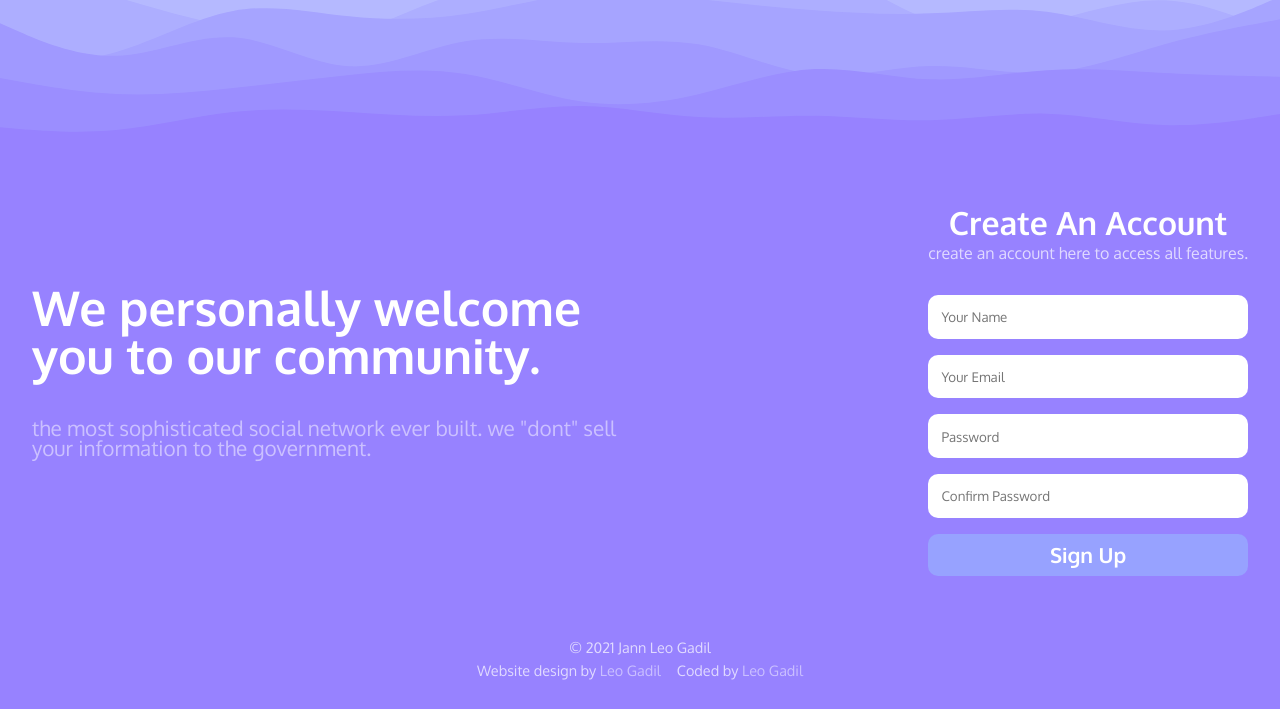
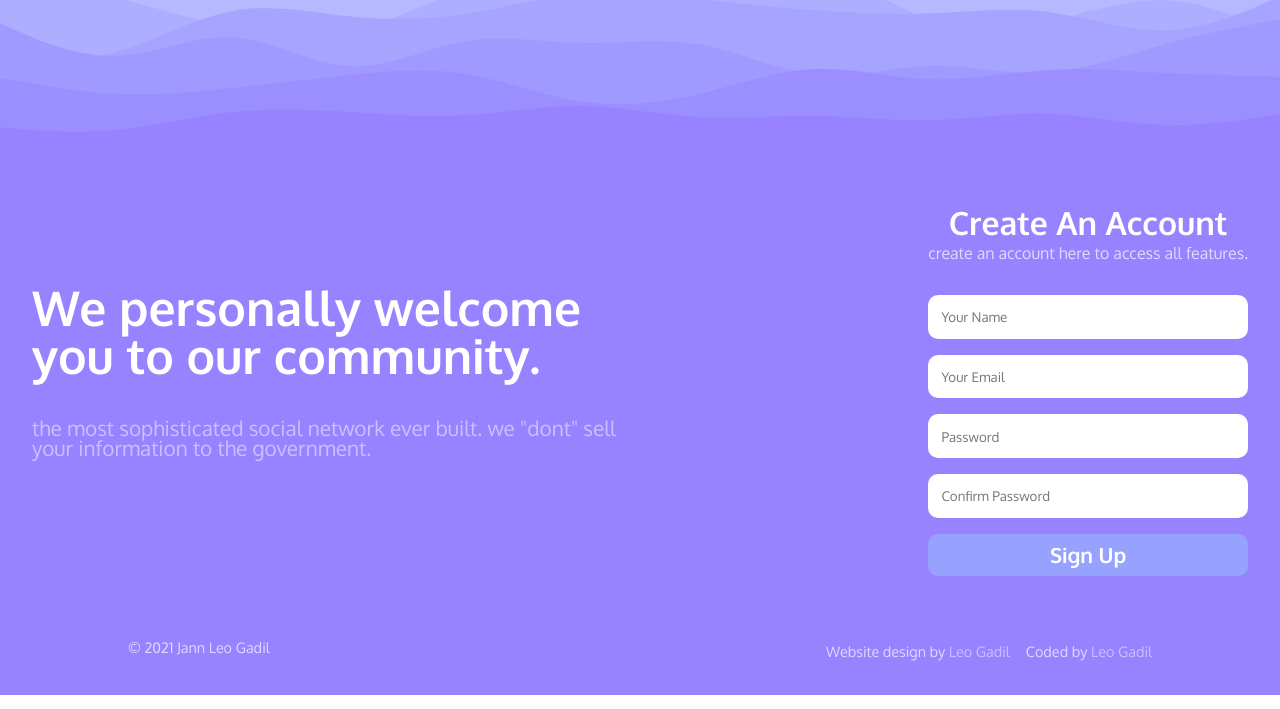
Before and after one commit to leogadil/regform-task-performance, a plain HTML site: page index.html in a window 1280 px wide. Shown: the part 802-1511 px from the top of the page. Drawn offline with Linux system fonts and the light colour scheme.

Commit message:
fixed footer

```diff
--- a/index.html
+++ b/index.html
@@ -77,7 +77,7 @@
                 </div>
             </div>
         </div>
-        <div class="footer">
+        <div class="footer inside-content">
             <div class="left">
                 <p>© 2021 Jann Leo Gadil</p>
             </div>
--- a/style.scss
+++ b/style.scss
@@ -248,6 +248,7 @@
 }
 
 .footer {
+    padding: 0 8em;
     display: flex;
     flex-direction: column;
     background-color: var(--accent);
@@ -304,6 +305,11 @@
 }
 
 @media screen and (min-width: 800px) {
+
+    .footer {
+        flex-direction: row !important;
+        justify-content: space-between !important;
+    }
     .content {
         align-items: normal;
     }
```
Also changed, not shown: style.css, 1 other file.
